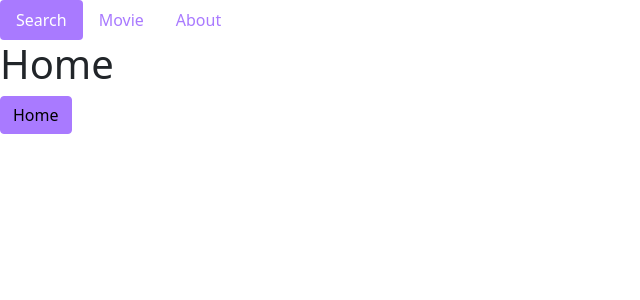
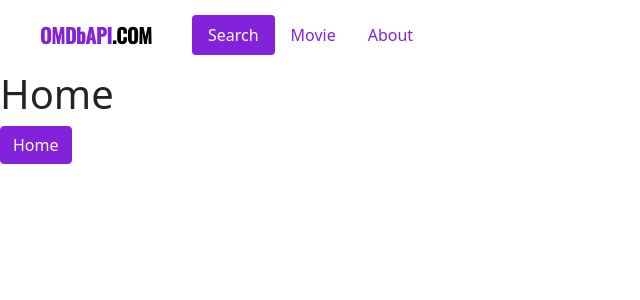
Before and after one commit to 7581058/vue3-movie-app, a Vue app: page /movie/1 in a window 1280 px wide. Shown: the top 300 px of the page, without its empty margins (0-640 px from the left). Built offline with nearby package versions, Linux system fonts and the light colour scheme.

Commit message:
Header Logo 구성, Fonts 설정

```diff
--- a/index.html
+++ b/index.html
@@ -1,11 +1,21 @@
 <!DOCTYPE html>
-<html lang="en">
+<html lang="ko">
 <head>
   <meta charset="UTF-8">
   <meta http-equiv="X-UA-Compatible" content="IE=edge">
   <meta name="viewport" content="width=device-width, initial-scale=1.0">
   <title>Document</title>
   <link rel="stylesheet" href="https://cdn.jsdelivr.net/npm/reset-css@5.0.1/reset.min.css" />
+  <link rel="preconnect" href="https://fonts.googleapis.com">
+  <link rel="preconnect" href="https://fonts.gstatic.com" crossorigin>
+  <link href="https://fonts.googleapis.com/css2?family=Oswald:wght@500&family=Roboto:wght@400;700&display=swap" rel="stylesheet">
+
+  <style>
+    body {
+      line-height: 1.4;
+      font-family: 'Roboto', sans-serif;
+    }
+  </style>
 </head>
 <body>
   <div id="app"></div>
--- a/src/components/Header.vue
+++ b/src/components/Header.vue
@@ -1,5 +1,6 @@
 <template>
   <header>
+    <Logo />
     <div class="nav nav-pills">
       <div v-for="nav in navigations" :key="nav.name" class="nav-item">
         <RouterLink :to="nav.href" active-class="active" class="nav-link">
@@ -11,7 +12,12 @@
 </template>
 
 <script>
+import Logo from '~/components/Logo'
+
 export default {
+  components: {
+    Logo
+  },
   data() {
     return {
       navigations: [
@@ -32,3 +38,15 @@
   }
 }
 </script>
+
+<style scoped lang="scss">
+  header {
+    height: 70px;
+    padding: 0 40px;
+    display: flex;
+    align-items: center;
+    .logo {
+      margin-right: 40px;
+    }
+  }
+</style>
--- /dev/null
+++ b/src/components/Logo.vue
@@ -0,0 +1,22 @@
+<template>
+  <RouterLink to="/" class="logo">
+    <span>OMDbAPI</span>.COM
+  </RouterLink>
+</template>
+
+<style scoped lang="scss">
+@import "~/scss/main";
+  .logo {
+    font-family: 'Oswald', sans-serif;
+    font-weight: bold;
+    font-size: 20px;
+    color: $black;
+    text-decoration: none;
+    &:hover {
+      color: $black;
+    }
+    span {
+      color: $primary;
+    }
+  }
+</style>
--- a/src/scss/main.scss
+++ b/src/scss/main.scss
@@ -1,5 +1,5 @@
 // Default variable overrides
-$primary: #a97aff;
+$primary: #8421db;
 
 // Required
 @import "../../node_modules/bootstrap/scss/functions";
```
